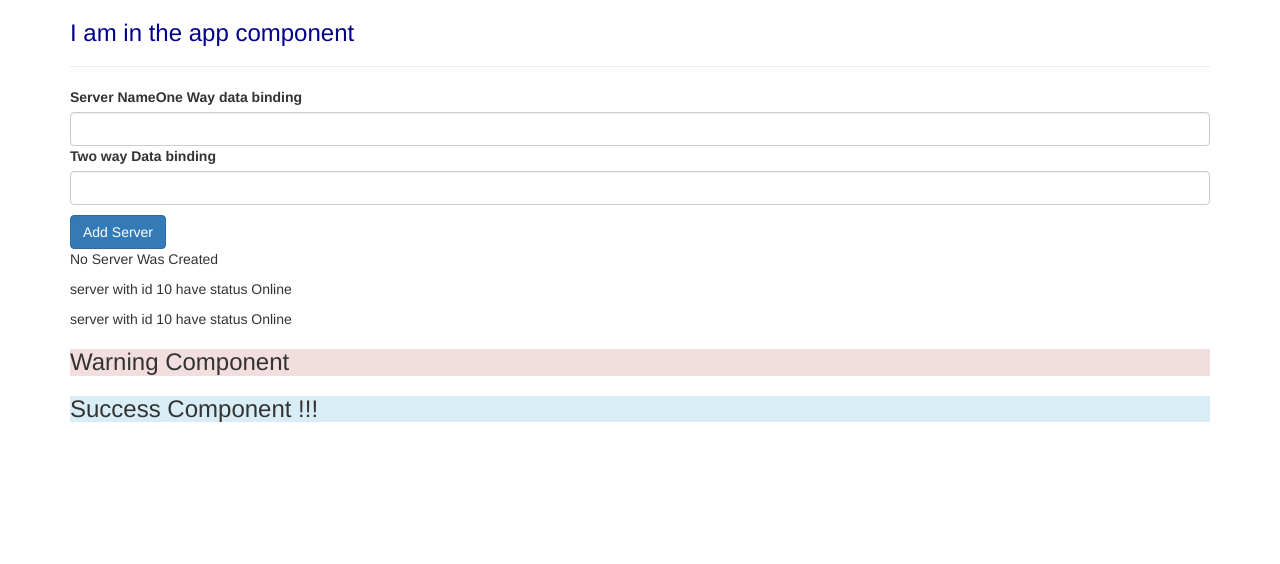
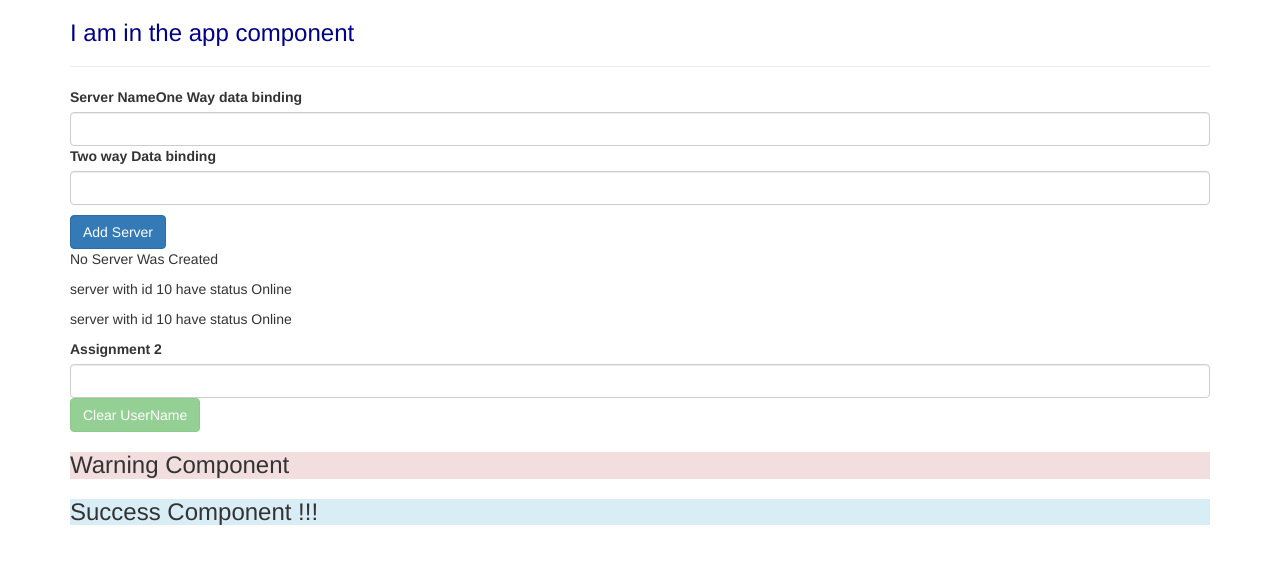
Before and after one commit to prethiv/Angular_Learning_app1, an Angular app: page / in a window 1280 px wide. Shown: the top 564 px of the page. Built offline with nearby package versions, Linux system fonts and the light colour scheme.

Commit message:
Assignment 2

```diff
--- a/src/app/servers/servers.component.html
+++ b/src/app/servers/servers.component.html
@@ -22,3 +22,17 @@
 <p>{{serverCreationStatus}}</p>
 <app-server></app-server>
 <app-server></app-server>
+
+<label>
+    Assignment 2
+</label>
+<input
+    type="text"
+    class="form-control"
+    [(ngModel)]="userName"
+/>
+<button class="btn btn-success"
+    [disabled]="userName.length===0"
+    (click)="ClearUserName()"
+>
+    Clear UserName</button>
--- a/src/app/servers/servers.component.ts
+++ b/src/app/servers/servers.component.ts
@@ -10,6 +10,7 @@ export class ServersComponent implements OnInit {
   allownewserver=false;
   serverCreationStatus="No Server Was Created";
   serverName="";
+  userName="";
 
   constructor() {
 
@@ -29,4 +30,8 @@ export class ServersComponent implements OnInit {
     this.serverName =(<HTMLInputElement>event.target).value;
   }
 
+  ClearUserName(){
+    this.userName="";
+  }
+
 }
```
